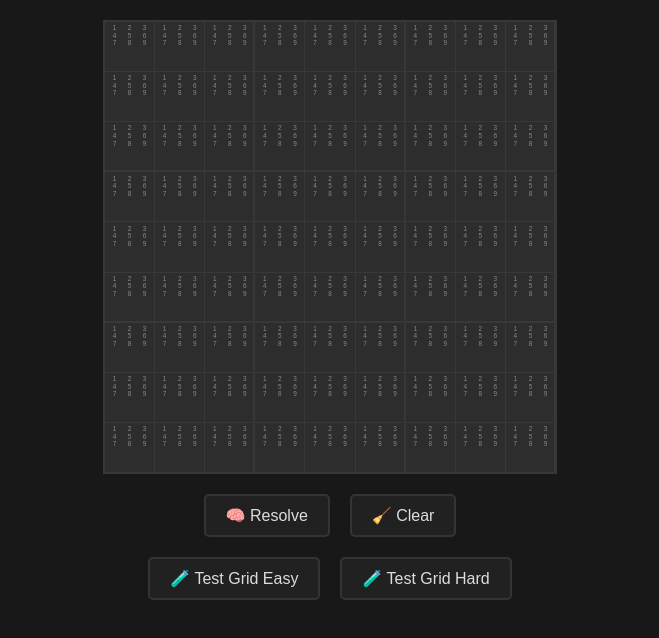
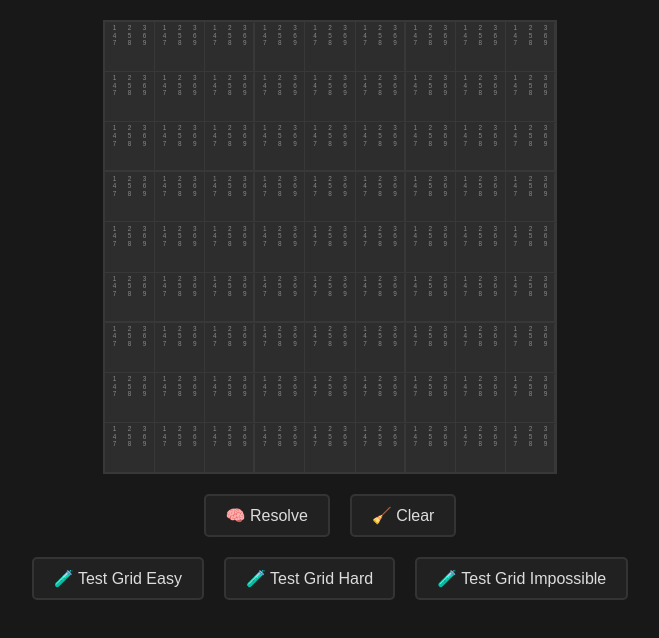
Before and after one commit to ILPlais/SudokuHTML, a plain HTML site: page index.html in a window 1280 px wide. Shown: the whole page, without its empty margins (310-969 px from the left). Drawn offline with Linux system fonts and the light colour scheme.

Commit message:
Add an impossible grid

```diff
--- a/index.html
+++ b/index.html
@@ -35,7 +35,24 @@
 				[4, 0, 9, 5, 0, 0, 0, 0, 1],
 				[0, 9, 1, 0, 2, 8, 0, 0, 7],
 				[7, 0, 0, 0, 0, 3, 0, 0, 0],
-				[0, 5, 0, 7, 0, 0, 0, 4, 0],
+				[0, 5, 0, 7, 0, 0, 0, 4, 0]
+			];
+
+			fillGrid(defaultGrid);
+		}
+
+		function testGridImpossible() {
+			// Test grid impossible
+			const defaultGrid = [
+				[5, 1, 6, 8, 4, 9, 7, 3, 2],
+				[3, 0, 7, 6, 0, 5, 8, 0, 9],
+				[8, 0, 9, 7, 0, 2, 6, 0, 5],
+				[1, 3, 5, 0, 6, 0, 9, 8, 7],
+				[4, 7, 2, 5, 9, 8, 1, 6, 3],
+				[9, 6, 8, 3, 7, 1, 2, 5, 4],
+				[2, 5, 3, 1, 8, 6, 4, 9, 0],
+				[6, 8, 4, 9, 2, 7, 5, 1, 0],
+				[7, 9, 1, 4, 5, 3, 0, 2, 6]
 			];
 
 			fillGrid(defaultGrid);
@@ -53,6 +70,7 @@
 	<div class="buttons">
 		<button onclick="testGridEasy()">&#x1F9EA; Test Grid Easy</button>
 		<button onclick="testGridHard()">&#x1F9EA; Test Grid Hard</button>
+		<button onclick="testGridImpossible()">&#x1F9EA; Test Grid Impossible</button>
 	</div>
 
 	<script src="sudokusolver.js"></script>
```
